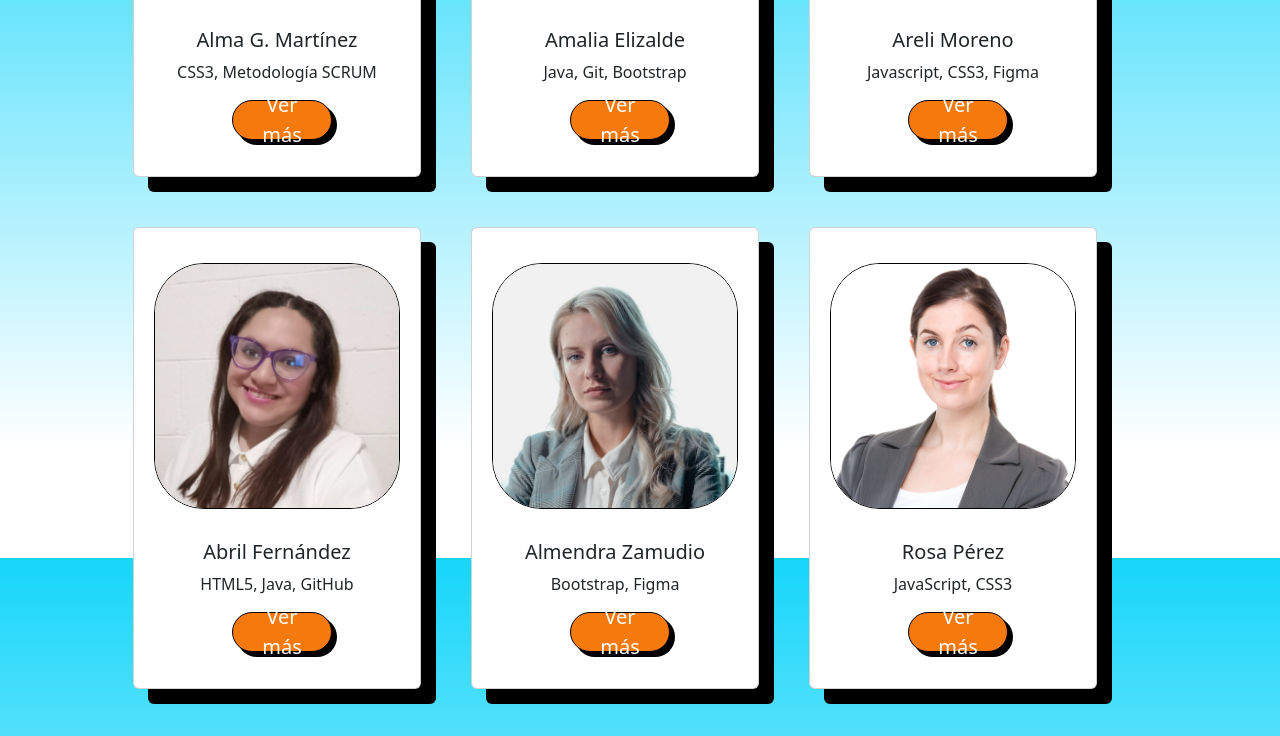
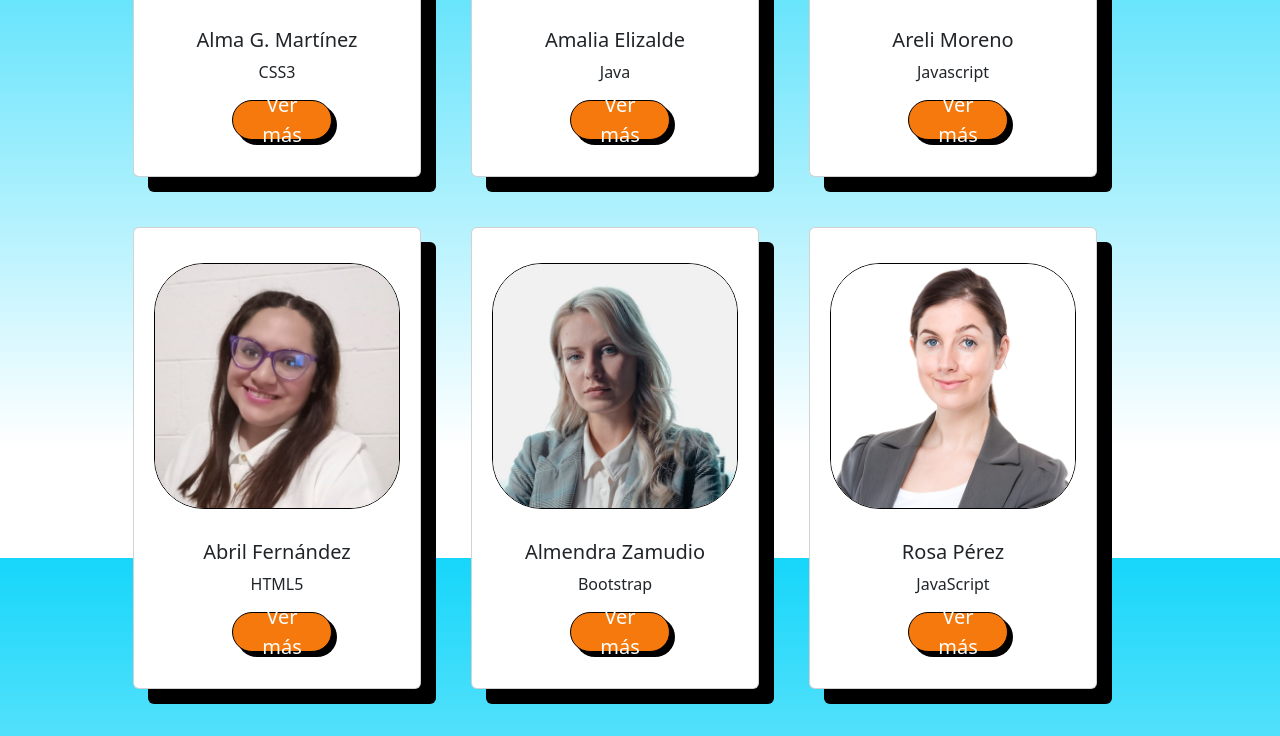
Before and after one commit to BAteneacf/ProyectoIntegradorEquipo3, a plain HTML site: page asesores.html in a window 1280 px wide. Shown: the part 1042-1778 px from the top of the page. Drawn offline with nearby package versions, Linux system fonts and the light colour scheme.

Commit message:
se agrego la función para agregar los asesores

```diff
--- a/js/asesores.js
+++ b/js/asesores.js
@@ -13,11 +13,14 @@ function modalFormat (info) {
             </div>
             <div class= "modal-body">
             <img id="imagenesAsesores" src="${info.img}" style="heigth:550px; width:250px; display: flex; align-items: center;">
-
-            <p id="descripcionAsesor"> ${info.description} </p>
+            <p id="descripcionAsesor">
+              Habilidad principal: ${info.habilidadesPrincipales} <br/><br/>
+              Habilidades adicionales: ${info.habilidadesAdicionales} <br/><br/>
+              Horario: ${info.horarios}
+             </p>
             </div>
             <div class="modal-precio">
-              <h4 class="modal-price fs-5" id="exampleModalLabel">${info.precio}</h4>
+              <h4 class="modal-price fs-5" id="exampleModalLabel">${info.precio} / hora</h4>
             </div>
             <div class="modal-footer">
               <button type="button" onclick="agregarACarrito(${info.id}, '${info.name}', '${info.img}')" class="btn2 btn-secondary" data-bs-dismiss="modal">Agregar asesoría</button>
@@ -34,7 +37,7 @@ function addItem(item) {
           <img id="imagenAsesor" src="${item.img}" class="card-img-top" alt="image">
           <div class="card-body" >
               <h5 class="card-title" style="text-align: center">${item.name}</h5>
-              <p class="card-text" style="text-align: center">${item.habilidad}</p>
+              <p class="card-text" style="text-align: center">${item.habilidadesPrincipales}</p>
               <a href="#" class="btn btn-primary" id="btn-asesores" data-bs-toggle="modal" data-bs-target="#exampleModal_${item.id}">Ver más</a>
           </div>
       </div>
@@ -60,8 +63,15 @@ function agregarACarrito(id, nombre, img){
 
 ///MAIN ASESORES--- NO MOVER POR FAVOR
 document.addEventListener("DOMContentLoaded", function () {
+  let asesoresTexto = localStorage.getItem("listaAsesores");
+  let lista;
+  if(!asesoresTexto){
+    lista = { asesores: listaAsesores, total: listaAsesores.length};
+  }else{
+    lista = JSON.parse(localStorage.getItem("listaAsesores"));
+  }
 
-  listaAsesores.forEach(a => addItem(a));
+  lista.asesores.forEach(a => addItem(a));
 
   // Agrega los modales al final del documento
   const modalContainer = document.getElementById("modal-container");
@@ -69,7 +79,7 @@ document.addEventListener("DOMContentLoaded", function () {
 
   let modalContent = "";
 
-  listaAsesores.forEach(modalInfo => {
+  lista.asesores.forEach(modalInfo => {
     modalContent += modalFormat(modalInfo);
   });
 
--- a/js/listaAsesores.js
+++ b/js/listaAsesores.js
@@ -3,81 +3,111 @@ let listaAsesores = [
       'name': 'Lizeth Bravo Acevedo',
       'img': './src/Lizy.png',
       'habilidad': 'HTML5, Git, CSS3',
+      "habilidadesPrincipales":["HTML5"],
+      "habilidadesAdicionales":["Git", "CSS3"],
+      "horarios":["08:00-09:00"],
       'id': 1,  // Debe coincidir con el "id" del modal
       'description': 'Habilidad principal: HTML5 <br/><br/> Habilidades adicionales: Git, CSS3 <br/><br/> Horario: 10:00 - 11:00',
-      'precio': '$150.00 / hora'
+      'precio': '$150.00'
     },
     {
       'name': 'Ana Cristina Hernández',
       'img': './src/Ana_Cris.png',
       'habilidad': 'JavaScript, Bootstrap',
+      "habilidadesPrincipales":["JavaScript"],
+      "habilidadesAdicionales":["Bootstrap"],
+      "horarios":["09:00-10:00"],
       'id': 2,
       'description': 'Habilidad principal: JavaScript <br/><br/> Habilidades adicionales: Bootstrap <br/><br/> Horario: 11:00 - 12:00',
-      'precio': '$150.00 / hora'
+      'precio': '$150.00'
     },
     {
       'name': 'Jessica L. Olivera',
       'img': './src/lucero.png',
       'habilidad': 'Java, Trello, MySQL',
+      "habilidadesPrincipales":["Java"],
+      "habilidadesAdicionales":["Trello", "MySQL"],
+      "horarios":["08:00-09:00"],
       'id': 3,
       'description': 'Habilidad principal: Java <br/><br/> Habilidades adicionales: Trello, MySQL <br/><br/> Horario: 12:00 - 13:00',
-      'precio': '$150.00 / hora'
+      'precio': '$150.00'
     },
     {
       'name': 'Alma G. Martínez',
       'img': './src/Alma.png',
       'habilidad': 'CSS3, Metodología SCRUM',
+      "habilidadesPrincipales":["CSS3"],
+      "habilidadesAdicionales":["Metodología SCRUM"],
+      "horarios":["09:00-10:00"],
       'id': 4,
       'description': 'Habilidad principal: CSS3 <br/><br/> Habilidades adicionales: Metodología SCRUM <br/><br/> Horario: 13:00 - 14:00',
-      'precio': '$150.00 / hora'
+      'precio': '$150.00'
     },
     {
       'name': 'Amalia Elizalde',
       'img': './src/lia.png',
       'habilidad': 'Java, Git, Bootstrap',
+      "habilidadesPrincipales":["Java"],
+      "habilidadesAdicionales":["Git", "Bootstrap"],
+      "horarios":["09:00-10:00"],
       'id': 5,
       'description': 'Habilidad principal: Java <br/><br/> Habilidades adicionales: Git, Bootstrap <br/><br/> Horario: 14:00 - 15:00',
-      'precio': '$150.00 / hora'
+      'precio': '$150.00'
     },
     {
       'name': 'Areli Moreno',
       'img': './src/Areli.png',
       'habilidad': 'Javascript, CSS3, Figma',
+      "habilidadesPrincipales":["Javascript"],
+      "habilidadesAdicionales":["CSS3", "Figma"],
+      "horarios":["08:00-09:00"],
       'id': 6,
       'description': 'Habilidad principal: JavaScript <br/><br/> Habilidades adicionales: CSS3, Figma <br/><br/> Horario: 15:00 - 16:00',
-      'precio': '$150.00 / hora'
+      'precio': '$150.00'
     },
     {
       'name': 'Abril Fernández',
       'img': './src/Abril.png',
       'habilidad': 'HTML5, Java, GitHub',
+      "habilidadesPrincipales":["HTML5"],
+      "habilidadesAdicionales":["Java", "GitHub"],
+      "horarios":["09:00-10:00"],
       'id': 7,
       'description': 'Habilidad principal: HTML5 <br/><br/> Habilidades adicionales: Java, Github <br/><br/> Horario: 18:00 - 19:00',
-      'precio': '$150.00 / hora'
+      'precio': '$150.00'
     },
     {
       'name': 'Almendra Zamudio',
       'img': './src/Almendra.png',
       'habilidad': 'Bootstrap, Figma',
+      "habilidadesPrincipales":["Bootstrap"],
+      "habilidadesAdicionales":["Figma"],
+      "horarios":["09:00-10:00"],
       'id': 8,
       'description': 'Habilidad principal: HTML5 <br/><br/> Habilidades adicionales: CSS3 <br/><br/> Horario: 19:00 - 20:00',
-      'precio': '$150.00 / hora'
+      'precio': '$150.00'
     },
     {
       'name': 'Rosa Pérez',
       'img': './src/Rosa.png',
       'habilidad': 'JavaScript, CSS3',
+      "habilidadesPrincipales":["JavaScript"],
+      "habilidadesAdicionales":["CSS3"],
+      "horarios":["08:00-09:00"],
       'id': 9,
       'description': 'Habilidad principal: HTML5 <br/><br/> Habilidades adicionales: CSS3 <br/><br/> Horario: 20:00 - 21:00',
-      'precio': '$150.00 / hora'
+      'precio': '$150.00'
     },
     {
       'name': 'Jazmín Corona',
       'img': './src/Jaz.jpg',
       'habilidad': 'Java, CSS3',
+      "habilidadesPrincipales":["Java"],
+      "habilidadesAdicionales":["CSS3"],
+      "horarios":["09:00-10:00"],
       'id': 10,
       'description': 'Habilidad principal: HTML5 <br/><br/> Habilidades adicionales: CSS3 <br/><br/> Horario: 9:00 - 10:00',
-      'precio': '$150.00 / hora'
+      'precio': '$150.00'
     },
     // Se van a agregar 2 asesores más... NO ELIMINAR
     // {
```
Also changed, not shown: agregarasesores.html (+1 -0 lines), js/agregarasesores.js (+17 -6 lines).
